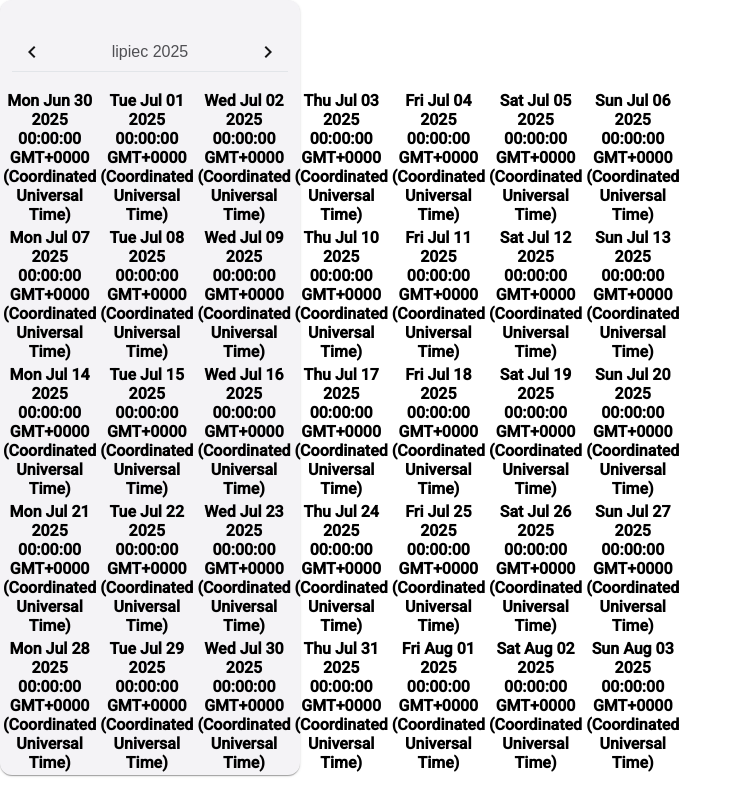
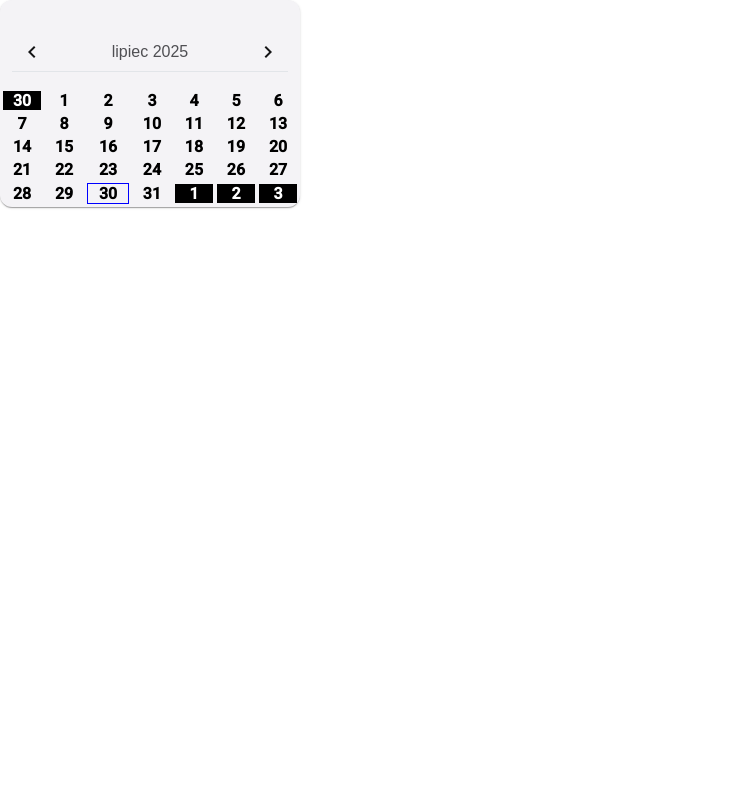
Before and after one commit to Ruudn7/custom-components, an Angular app: page / in a window 1280 px wide. Shown: the whole page, without its empty margins (0-742 px from the left). Built offline with nearby package versions, Linux system fonts and the light colour scheme.

Commit message:
add simple date cell compontne

```diff
--- /dev/null
+++ b/src/app/components/calendar-container/calendar-cell/calendar-cell.component.html
@@ -0,0 +1,4 @@
+
+<div class="calendat-cell" [class.outOfMonth]="mode() === 'outOfMonth'" [class.isToday]="isToday"  (click)="selectDate()">
+    {{displayDate}}
+</div>
--- /dev/null
+++ b/src/app/components/calendar-container/calendar-cell/calendar-cell.component.scss
@@ -0,0 +1,8 @@
+.outOfMonth {
+    background-color: black;
+    color: white;
+}
+
+.isToday {
+    border: 1px solid blue;
+}
--- /dev/null
+++ b/src/app/components/calendar-container/calendar-cell/calendar-cell.component.ts
@@ -0,0 +1,34 @@
+import { Component, input, InputSignal, output } from '@angular/core';
+
+@Component({
+  selector: 'app-calendar-cell',
+  imports: [],
+  templateUrl: './calendar-cell.component.html',
+  styleUrl: './calendar-cell.component.scss'
+})
+export class CalendarCellComponent {
+
+  date: InputSignal<Date> = input.required<Date>();
+  mode: InputSignal<'inMonth' | 'outOfMonth'> = input<'inMonth' | 'outOfMonth'>('inMonth');
+
+  dateClicked = output<Date>();
+
+  get displayDate(): number {
+    return this.date().getDate();
+  }
+
+  selectDate(): void {
+    this.dateClicked.emit(this.date());
+  }
+
+  get isToday(): boolean {
+    const today = new Date();
+    const date = this.date();
+
+    return (
+      date.getDate() === today.getDate() &&
+      date.getMonth() === today.getMonth() &&
+      date.getFullYear() === today.getFullYear()
+    );
+  }
+}
--- a/src/app/components/calendar-container/calendar-container.component.html
+++ b/src/app/components/calendar-container/calendar-container.component.html
@@ -7,18 +7,24 @@
         (changePeriod)="changePeriodAction($event)"
         [flagDate]="flagDateSignal()"
       ></app-calendar-header>
-      <table>
+      <table class="table-container">
         <tbody>
             @for (week of monthWeeks; track week.label) {
                 <tr>
                     @for (day of week.beforeMonth; track day) {
-                        <th>{{day}}</th>
+                        <th>
+                            <app-calendar-cell [date]="day" mode="outOfMonth" (dateClicked)="selectDate($event)"></app-calendar-cell>
+                        </th>
                     }
                     @for (day of week.inMonth; track day) {
-                        <th>{{day}}</th>
+                        <th>
+                            <app-calendar-cell [date]="day" (dateClicked)="selectDate($event)"></app-calendar-cell>
+                        </th>
                     }
                     @for (day of week.afterMonth; track day) {
-                        <th>{{day}}</th>
+                        <th>
+                            <app-calendar-cell [date]="day" mode="outOfMonth" (dateClicked)="selectDate($event)"></app-calendar-cell>
+                        </th>
                     }
                 </tr>
             }
--- a/src/app/components/calendar-container/calendar-container.component.scss
+++ b/src/app/components/calendar-container/calendar-container.component.scss
@@ -129,3 +129,8 @@
     }
 
   }
+
+
+  .table-container {
+    width: 100%;
+  }
--- a/src/app/components/calendar-container/calendar-container.component.ts
+++ b/src/app/components/calendar-container/calendar-container.component.ts
@@ -22,6 +22,7 @@ import dayjs from 'dayjs';
 import isoWeek from 'dayjs/plugin/isoWeek';
 import { MonthWeek } from './calendar.interface';
 import { buildMonthWeeks } from './utils';
+import { CalendarCellComponent } from './calendar-cell/calendar-cell.component';
 
 dayjs.extend(isoWeek);
 
@@ -34,6 +35,7 @@ dayjs.extend(isoWeek);
     NativeDateModule,
     MatCardModule,
     CalendarHeaderComponent,
+    CalendarCellComponent
   ],
   providers: [
     provideNativeDateAdapter(),
@@ -77,4 +79,8 @@ export class CalendarContainerComponent implements AfterViewInit {
     }
   }
 
+  public selectDate(date: Date) {
+    console.log(date)
+  }
+
 }
```
Also changed, not shown: 1 other file (tests, documents, lock files or other folders).
